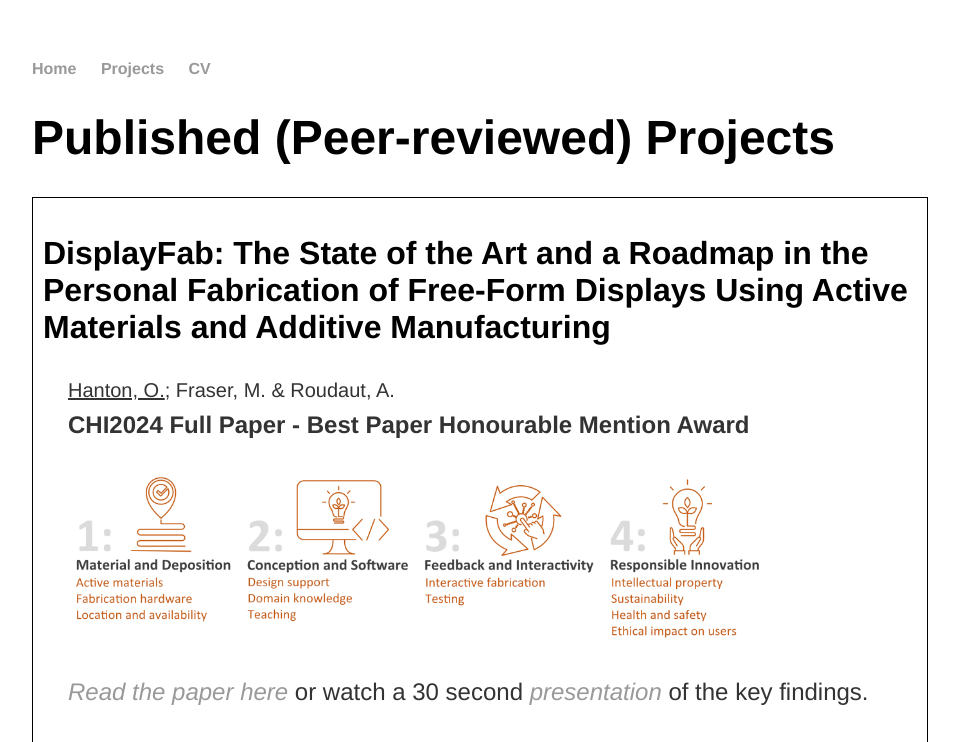
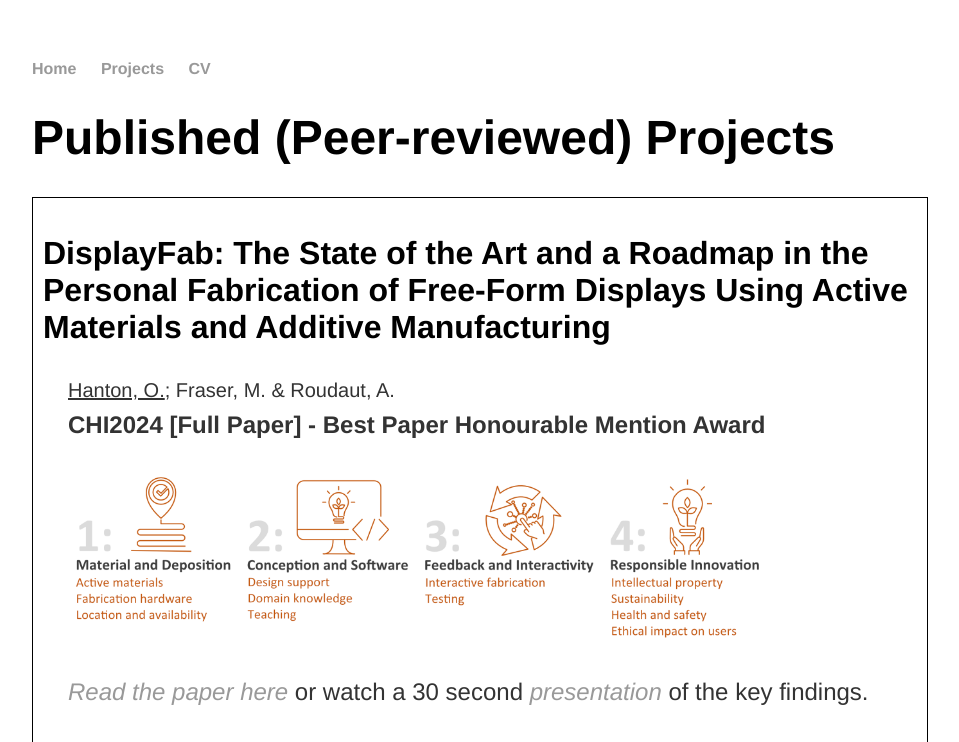
Before and after one commit to OllieHanton/olliehanton.github.io, a Jekyll site: the page built from projects.html, in a window 1280 px wide and 1400 px high, cut to the strip 0-742 px from the top of the window. Shown: the whole strip, without its empty margins (160-1119 px from the left). Built offline with Jekyll 4.4.1, drawn with Linux system fonts in a browser that asks for light colours; some of the changed text lies outside the part shown.

Commit message:
Update projects.html

```diff
--- a/projects.html
+++ b/projects.html
@@ -10,7 +10,7 @@
 <div style="border: 1px solid black; padding: 10px;">
 	<h2> DisplayFab: The State of the Art and a Roadmap in the Personal Fabrication of Free-Form Displays Using Active Materials and Additive Manufacturing </h2>
 	<p style="margin-left: 25px;"> <small><u>Hanton, O.</u>; Fraser, M. & Roudaut, A.</small><br>
-	<b>CHI2024 Full Paper - Best Paper Honourable Mention Award</b>
+	<b>CHI2024 [Full Paper] - Best Paper Honourable Mention Award</b>
 	</p>
 	<img src="/asset/DisplayFab_teaser.png" alt="Teaser image from DisplayFab" width="700" style="margin-left: 25px;">
 	<p style="margin-left: 25px;"> <a href="/DisplayFab_2024.pdf"><em>Read the paper here</em></a> or watch a 30 second
@@ -22,7 +22,7 @@
 <div style="border: 1px solid black; padding: 10px;">
 	<h2> Tangible Explorations of Sonolithography </h2>
 	<p style="margin-left: 25px;"> <small>Child, O.; <u>Hanton, O.</u>; Kellet, C.; Sutton, M.; Drinkwater, B. & Fraser, M.</small><br>
-	<b>TEI2024 Full Paper</b>
+	<b>TEI2024 [Full Paper]</b>
 	</p>
 	<img src="/asset/Tangibleexplorations_teaser.png" alt="Teaser image from Tangible Explorations of Sonolithography" width="700" style="margin-left: 25px;">
 	<p style="margin-left: 25px;"> Paper to be made available.
@@ -33,7 +33,7 @@
 <div style="border: 1px solid black; padding: 10px;">
 	<h2> FabricatINK: Personal Fabrication of Bespoke Displays Using Electronic Ink from Upcycled E Readers </h2>
 	<p style="margin-left: 25px;"> <small><u>Hanton, O.</u>; Shen, Z.; Fraser, M.; & Roudaut, A.</small><br>
-	<b>CHI2022 Full Paper</b>
+	<b>CHI2022 [Full Paper]</b>
 	</p>
 	<img src="/asset/FabricatINK_Figure1.png" alt="FabricatINK picture" width="700" style="margin-left: 25px;">
 	<p style="margin-left: 25px;">	<a href="/CHI2022_FabricatINK.pdf"><em>Read the paper here</em></a> or watch a 10 minute
@@ -47,7 +47,7 @@
 <div style="border: 1px solid black; padding: 10px;">
 	<h2> ProtoSpray: Combining 3D Printing and Spraying to Create Interactive Displays with Arbitrary Shapes</h2>
 	<p style="margin-left: 25px;"> <small><u>Hanton, O.</u>; Wessely, M.; Mueller, S.; Fraser, M.; & Roudaut, A.</small><br>
-	<b>CHI2020 Full Paper - Best Paper Honourable Mention Award</b>
+	<b>CHI2020 [Full Paper] - Best Paper Honourable Mention Award</b>
 	</p>
 	<img src="/asset/ProtoSpray_figure1.png" alt="Protospray picture" width="700" style="margin-left: 25px;">
 	<p style="margin-left: 25px;">	<a href="/ProtoSpray_Paper.pdf"><em>Read the paper here</em></a> or watch a 10 minute
@@ -60,11 +60,11 @@
 
 <div style="border: 1px solid black; padding: 10px;">
 	<h2> Sprayable User Interfaces: Prototyping Large-Scale Interactive Surfaces with Sensors and Displays </h2>
-	<p style="margin-left: 25px;"> <small>Wessely, M.; Sethapakdi, T.; Castillo, C.; Snowden, J.C.; <u>Hanton, O.</u>; Qamar, I.P.; Fraser, M.; Roudaut, A. & Mueller, S.</small><br>
-	<b>CHI2020 Full Paper</b>
+	<p style="margin-left: 25px; font-size:2em;"> <small>Wessely, M.; Sethapakdi, T.; Castillo, C.; Snowden, J.C.; <u>Hanton, O.</u>; Qamar, I.P.; Fraser, M.; Roudaut, A. & Mueller, S.</small><br>
+	<b>CHI2020 [Full Paper]</b>
 	</p>
 	<img src="/asset/SprayableUI_figure1.jpg" alt="Sprayable user interfaces picture" width="700" style="margin-left: 25px;">
-	<p style="margin-left: 25px; font-size:8px;">	<a href="/SprayableUI_Paper.pdf">Read the paper here</a>.
+	<p style="margin-left: 25px; font-size:1em;">	<a href="/SprayableUI_Paper.pdf">Read the paper here</a>.
 	</p>
 </div>
 <br>
```
